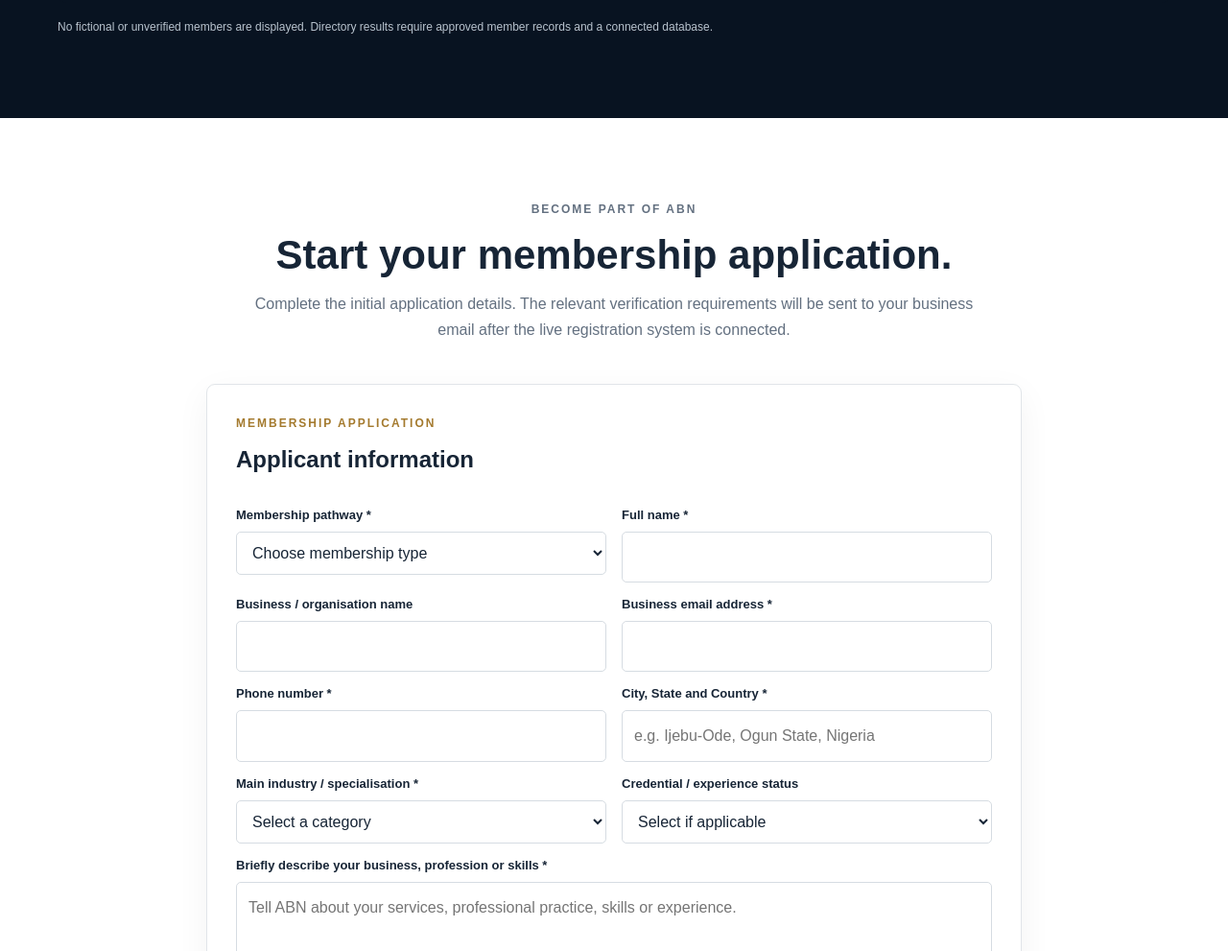
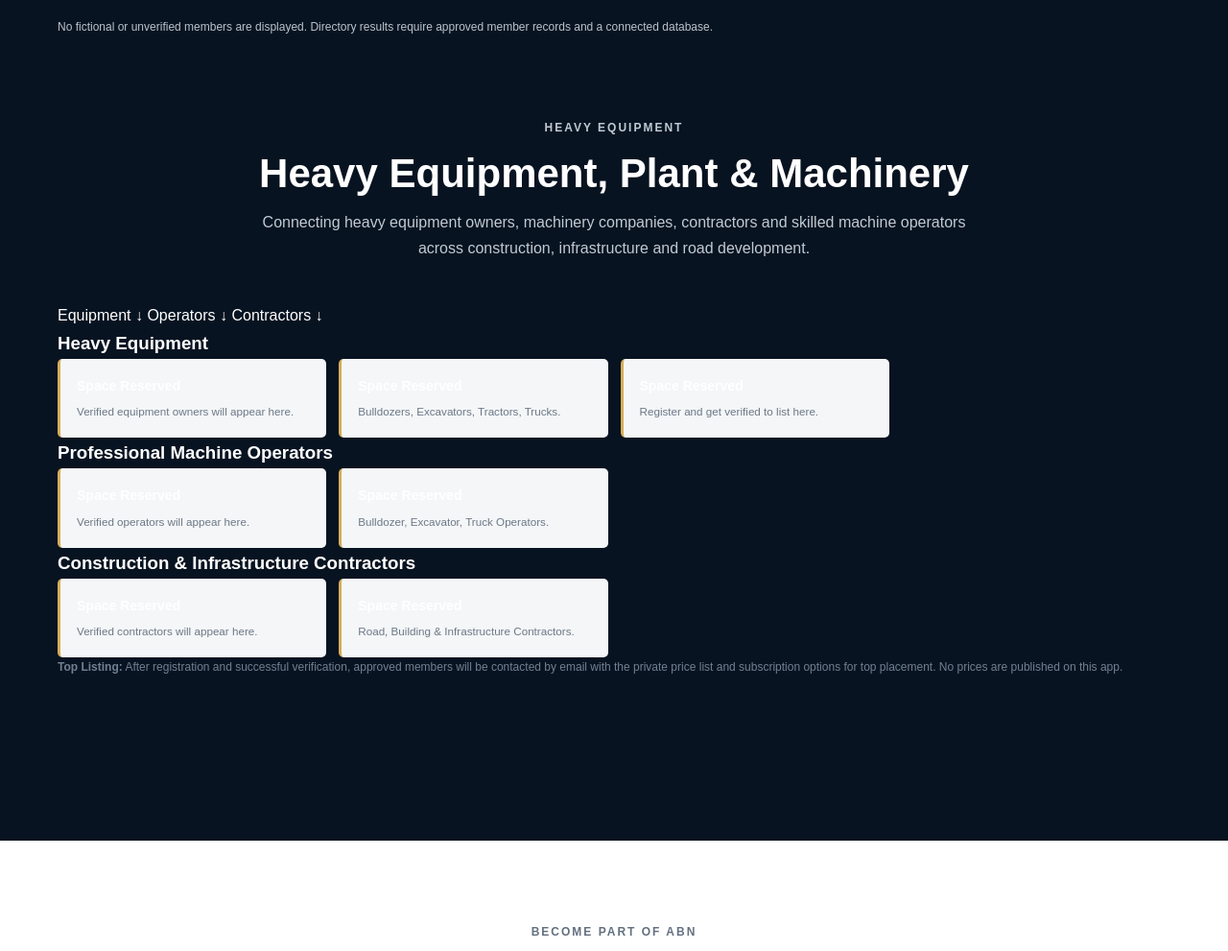
Before and after one commit to awesomebeauty08-ui/awesome-builders-network, a plain HTML site: page index.html in a window 1280 px wide. Shown: the part 5940-6931 px from the top of the page at 96% size. Drawn offline with Linux system fonts and the light colour scheme.

Commit message:
Add files via upload

```diff
--- a/index.html
+++ b/index.html
@@ -586,6 +586,44 @@ label {display:block;font-size:13px;font-weight:700;margin:12px 0 6px}
       require approved member records and a connected database.
     </p>
   </div>
+  <section class="section" id="equipment">
+  <div class="container">
+    <div class="section-heading">
+      <p class="eyebrow">HEAVY EQUIPMENT</p>
+      <h2>Heavy Equipment, Plant & Machinery</h2>
+      <p>Connecting heavy equipment owners, machinery companies, contractors and skilled machine operators across construction, infrastructure and road development.</p>
+    </div>
+
+    <div class="scroll-menu">
+      <a href="#equipment-list">Equipment ↓</a>
+      <a href="#operators-list">Operators ↓</a>
+      <a href="#contractors-list">Contractors ↓</a>
+    </div>
+
+    <h3 id="equipment-list">Heavy Equipment</h3>
+    <div class="category-grid">
+      <div class="category">Space Reserved<br><small>Verified equipment owners will appear here.</small></div>
+      <div class="category">Space Reserved<br><small>Bulldozers, Excavators, Tractors, Trucks.</small></div>
+      <div class="category">Space Reserved<br><small>Register and get verified to list here.</small></div>
+    </div>
+
+    <h3 id="operators-list">Professional Machine Operators</h3>
+    <div class="category-grid">
+      <div class="category">Space Reserved<br><small>Verified operators will appear here.</small></div>
+      <div class="category">Space Reserved<br><small>Bulldozer, Excavator, Truck Operators.</small></div>
+    </div>
+
+    <h3 id="contractors-list">Construction & Infrastructure Contractors</h3>
+    <div class="category-grid">
+      <div class="category">Space Reserved<br><small>Verified contractors will appear here.</small></div>
+      <div class="category">Space Reserved<br><small>Road, Building & Infrastructure Contractors.</small></div>
+    </div>
+
+    <p class="small-print"><strong>Top Listing:</strong> After registration and successful verification, approved members will be contacted by email with the private price list and subscription options for top placement. No prices are published on this app.</p>
+
+  </div>
+</section>
+
 </section>
 
 <!-- APPLICATION -->
```
